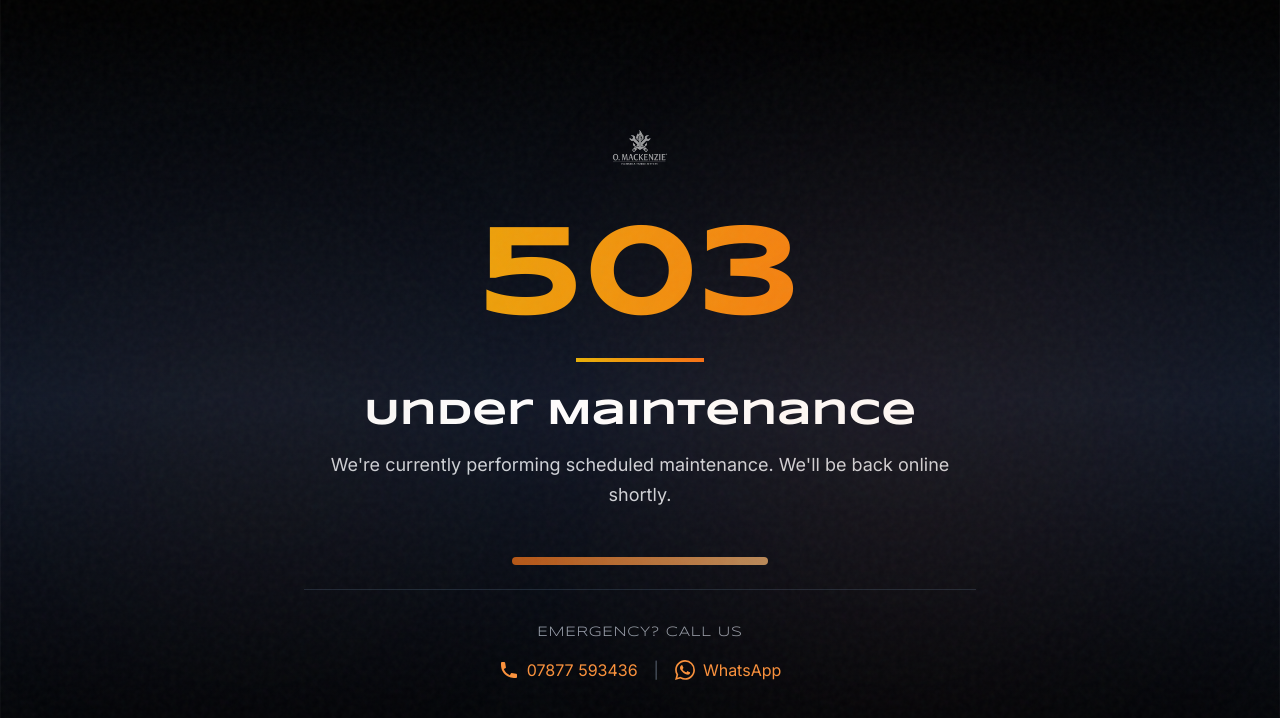
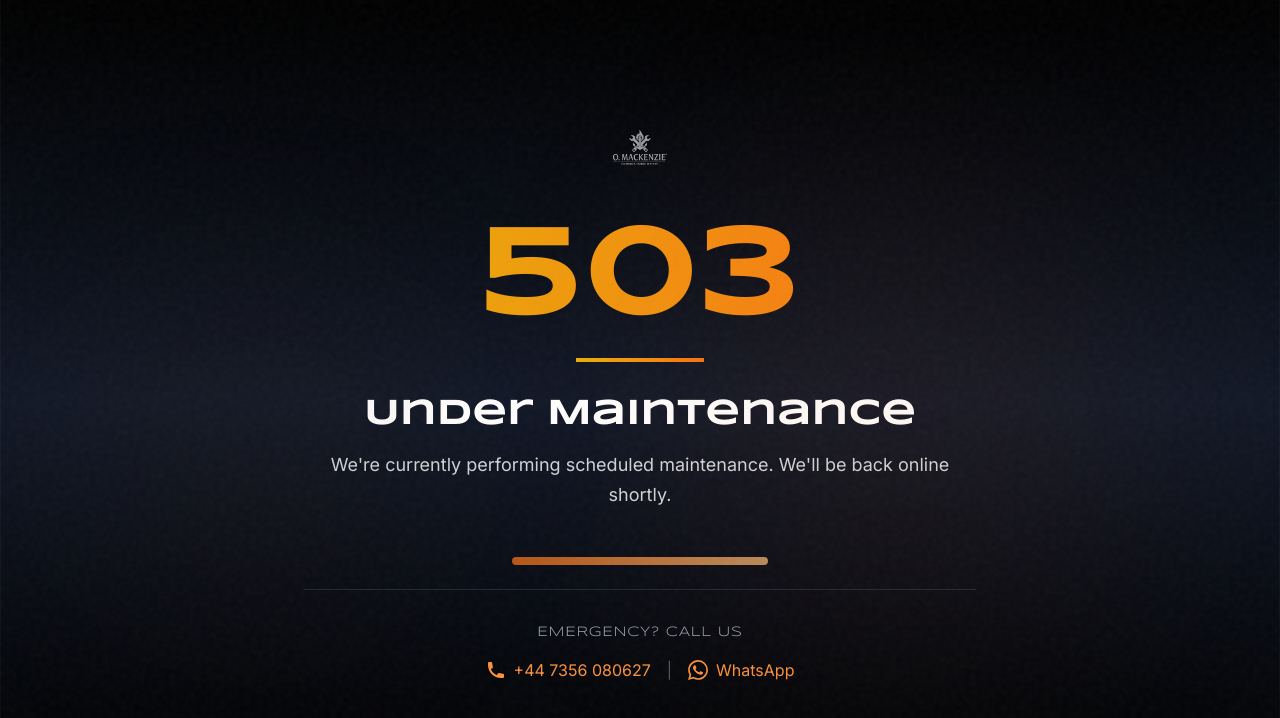
Before and after one commit to nuVizy/Oscar-Mackenzie, a React (Vite) app: page /503 in a window 1280 px wide. Shown: the top 718 px of the page. Built offline with nearby package versions, Linux system fonts and the light colour scheme.

Commit message:
Updated index.html

```diff
--- a/components/Contact.tsx
+++ b/components/Contact.tsx
@@ -16,13 +16,13 @@ const Contact: React.FC = () => {
             </p>
 
             <div className="space-y-6">
-              <a href="tel:07703620023" className="flex items-center justify-center lg:justify-start gap-6 group">
+              <a href="tel:+447356080627" className="flex items-center justify-center lg:justify-start gap-6 group">
                 <div className="w-16 h-16 border border-white/10 flex items-center justify-center group-hover:border-orange-500 transition-colors flex-shrink-0">
                   <svg className="w-6 h-6" fill="none" stroke="currentColor" viewBox="0 0 24 24"><path strokeLinecap="round" strokeLinejoin="round" strokeWidth="1.5" d="M3 5a2 2 0 012-2h3.28a1 1 0 01.948.684l1.498 4.493a1 1 0 01-.502 1.21l-2.257 1.13a11.042 11.042 0 005.516 5.516l1.13-2.257a1 1 0 011.21-.502l4.493 1.498a1 1 0 01.684.949V19a2 2 0 01-2 2h-1C9.716 21 3 14.284 3 6V5z" /></svg>
                 </div>
                 <div className="text-left">
                    <span className="text-[10px] font-mono text-gray-500 uppercase tracking-widest block mb-2">Call Us Now</span>
-                   <span className="text-2xl font-black group-hover:text-orange-500 transition-colors tracking-tight">07703 620023</span>
+                   <span className="text-2xl font-black group-hover:text-orange-500 transition-colors tracking-tight">+44 7356 080627</span>
                 </div>
               </a>
 
@@ -38,7 +38,7 @@ const Contact: React.FC = () => {
             </div>
 
             <a
-              href="https://wa.me/447703620023"
+              href="https://wa.me/447356080627"
               target="_blank"
               rel="noopener noreferrer"
               className="inline-flex items-center justify-center gap-3 px-8 py-5 bg-[#25D366] text-white text-sm font-black uppercase tracking-widest hover:bg-[#20BA5A] transition-all active:scale-95 shadow-xl"
--- a/components/Hero.tsx
+++ b/components/Hero.tsx
@@ -65,7 +65,7 @@ const Hero: React.FC = () => {
 
             <div className="flex flex-col sm:flex-row gap-4 pt-4">
               <a
-                href="https://wa.me/447703620023"
+                href="https://wa.me/447356080627"
                 target="_blank"
                 rel="noopener noreferrer"
                 className="group inline-flex items-center justify-center gap-3 bg-[#25D366] hover:bg-[#20BA5A] text-white px-8 py-4 text-sm font-semibold tracking-wide uppercase transition-all duration-300"
@@ -77,13 +77,13 @@ const Hero: React.FC = () => {
               </a>
 
               <a
-                href="tel:07703620023"
+                href="tel:+447356080627"
                 className="inline-flex items-center justify-center gap-3 border border-zinc-700 hover:border-zinc-500 text-white px-8 py-4 text-sm font-semibold tracking-wide uppercase transition-all duration-300 hover:bg-white/5"
               >
                 <svg className="w-4 h-4" fill="none" stroke="currentColor" viewBox="0 0 24 24">
                   <path strokeLinecap="round" strokeLinejoin="round" strokeWidth="2" d="M3 5a2 2 0 012-2h3.28a1 1 0 01.948.684l1.498 4.493a1 1 0 01-.502 1.21l-2.257 1.13a11.042 11.042 0 005.516 5.516l1.13-2.257a1 1 0 011.21-.502l4.493 1.498a1 1 0 01.684.949V19a2 2 0 01-2 2h-1C9.716 21 3 14.284 3 6V5z"></path>
                 </svg>
-                <span>07703 620023</span>
+                <span>+44 7356 080627</span>
               </a>
             </div>
 
--- a/components/Maintenance.tsx
+++ b/components/Maintenance.tsx
@@ -35,13 +35,13 @@ export default function Maintenance() {
             </p>
             <div className="flex flex-col sm:flex-row gap-4 justify-center items-center">
               <a
-                href="tel:07877593436"
+                href="tel:+447356080627"
                 className="text-orange-400 hover:text-orange-300 transition-colors duration-300 flex items-center gap-2"
               >
                 <svg className="w-5 h-5" fill="currentColor" viewBox="0 0 20 20">
                   <path d="M2 3a1 1 0 011-1h2.153a1 1 0 01.986.836l.74 4.435a1 1 0 01-.54 1.06l-1.548.773a11.037 11.037 0 006.105 6.105l.774-1.548a1 1 0 011.059-.54l4.435.74a1 1 0 01.836.986V17a1 1 0 01-1 1h-2C7.82 18 2 12.18 2 5V3z" />
                 </svg>
-                07877 593436
+                +44 7356 080627
               </a>
 
               <span className="text-gray-600 hidden sm:inline">|</span>
--- a/components/Navbar.tsx
+++ b/components/Navbar.tsx
@@ -70,10 +70,10 @@ const Navbar: React.FC = () => {
             <div className="flex items-center space-x-4">
               <div className="hidden sm:flex flex-col items-end mr-4">
                 <span className="text-[8px] font-mono text-gray-600 uppercase tracking-tighter">Emergency Call</span>
-                <span className="text-[12px] md:text-[14px] font-bold text-white tracking-widest">07703 620023</span>
+                <span className="text-[12px] md:text-[14px] font-bold text-white tracking-widest">+44 7356 080627</span>
               </div>
               <a
-                href="https://wa.me/447703620023"
+                href="https://wa.me/447356080627"
                 target="_blank"
                 rel="noopener noreferrer"
                 className="h-10 md:h-14 px-4 md:px-8 bg-[#25D366] text-white text-[9px] md:text-[10px] font-black uppercase tracking-[0.3em] hover:bg-[#20BA5A] transition-all shadow-[0_0_30px_rgba(37,211,102,0.3)] active:scale-95 flex items-center gap-2"
@@ -170,17 +170,17 @@ const Navbar: React.FC = () => {
           {/* CTAs */}
           <div className="p-6 space-y-4 border-t border-zinc-800 bg-zinc-900">
             <a
-              href="tel:07703620023"
+              href="tel:+447356080627"
               className="flex items-center justify-center gap-3 w-full bg-orange-500 hover:bg-orange-400 text-white px-6 py-4 text-sm font-semibold uppercase tracking-wide transition-all"
             >
               <svg className="w-5 h-5" fill="none" stroke="currentColor" viewBox="0 0 24 24">
                 <path strokeLinecap="round" strokeLinejoin="round" strokeWidth="2" d="M3 5a2 2 0 012-2h3.28a1 1 0 01.948.684l1.498 4.493a1 1 0 01-.502 1.21l-2.257 1.13a11.042 11.042 0 005.516 5.516l1.13-2.257a1 1 0 011.21-.502l4.493 1.498a1 1 0 01.684.949V19a2 2 0 01-2 2h-1C9.716 21 3 14.284 3 6V5z"></path>
               </svg>
-              <span>Call: 07703 620023</span>
+              <span>Call: +44 7356 080627</span>
             </a>
 
             <a
-              href="https://wa.me/447703620023"
+              href="https://wa.me/447356080627"
               target="_blank"
               rel="noopener noreferrer"
               className="flex items-center justify-center gap-3 w-full border-2 border-[#25D366] bg-[#25D366] hover:bg-[#20BA5A] hover:border-[#20BA5A] text-white px-6 py-4 text-sm font-semibold uppercase tracking-wide transition-all"
--- a/components/NotFound.tsx
+++ b/components/NotFound.tsx
@@ -39,13 +39,13 @@ export default function NotFound() {
             </p>
             <div className="flex flex-col sm:flex-row gap-4 justify-center items-center">
               <a
-                href="tel:07877593436"
+                href="tel:+447356080627"
                 className="text-orange-400 hover:text-orange-300 transition-colors duration-300 flex items-center gap-2"
               >
                 <svg className="w-5 h-5" fill="currentColor" viewBox="0 0 20 20">
                   <path d="M2 3a1 1 0 011-1h2.153a1 1 0 01.986.836l.74 4.435a1 1 0 01-.54 1.06l-1.548.773a11.037 11.037 0 006.105 6.105l.774-1.548a1 1 0 011.059-.54l4.435.74a1 1 0 01.836.986V17a1 1 0 01-1 1h-2C7.82 18 2 12.18 2 5V3z" />
                 </svg>
-                07877 593436
+                +44 7356 080627
               </a>
 
               <span className="text-gray-600 hidden sm:inline">|</span>
--- a/index.html
+++ b/index.html
@@ -54,7 +54,7 @@
       "image": "https://www.omackenzieservices.co.uk/Logo/oscar_mackenzie_-_logo.png",
       "@id": "",
       "url": "https://www.omackenzieservices.co.uk/",
-      "telephone": "07703 620023",
+      "telephone": "+44 7356 080627",
       "priceRange": "$$",
       "address": {
         "@type": "PostalAddress",
```
